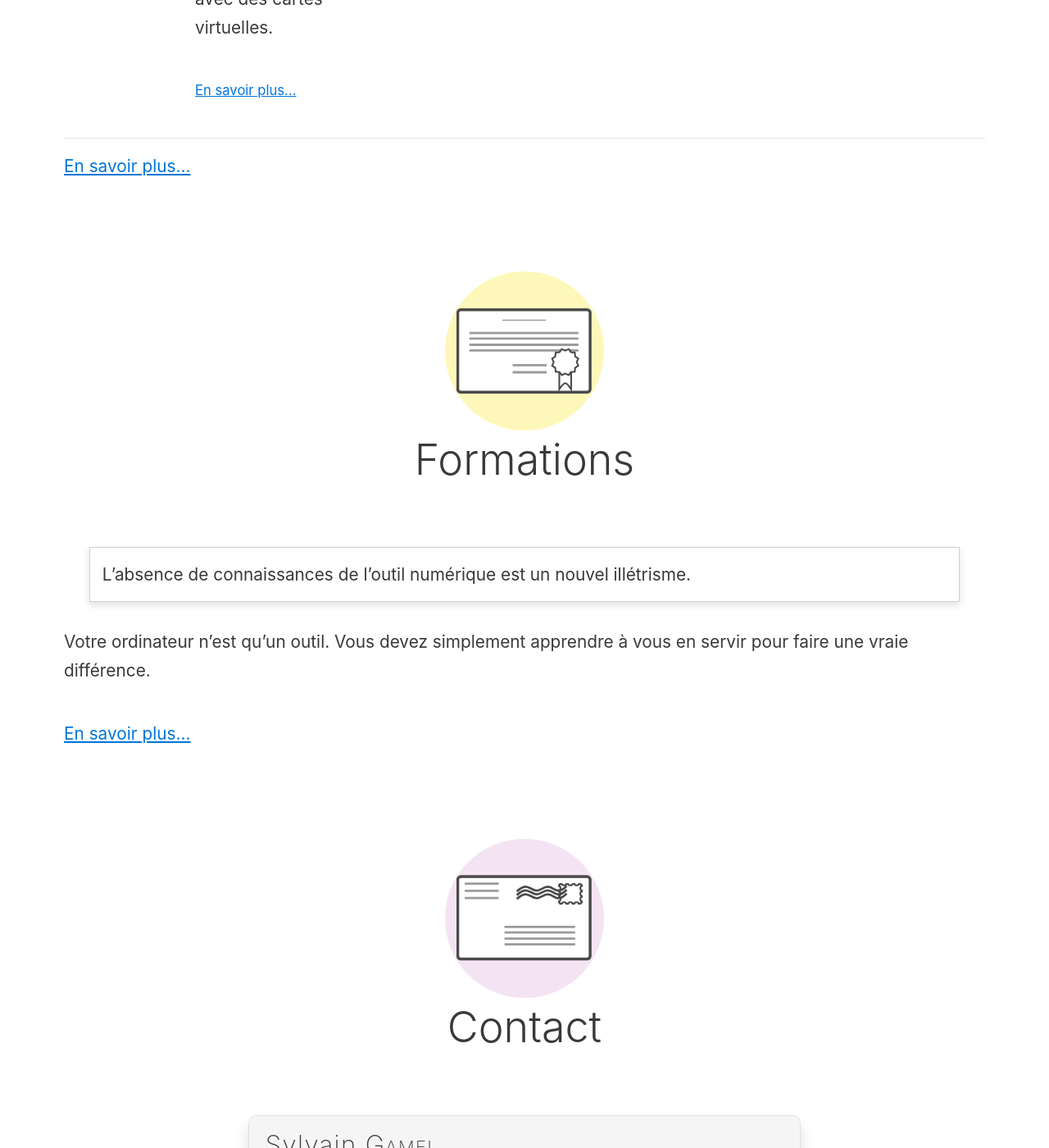
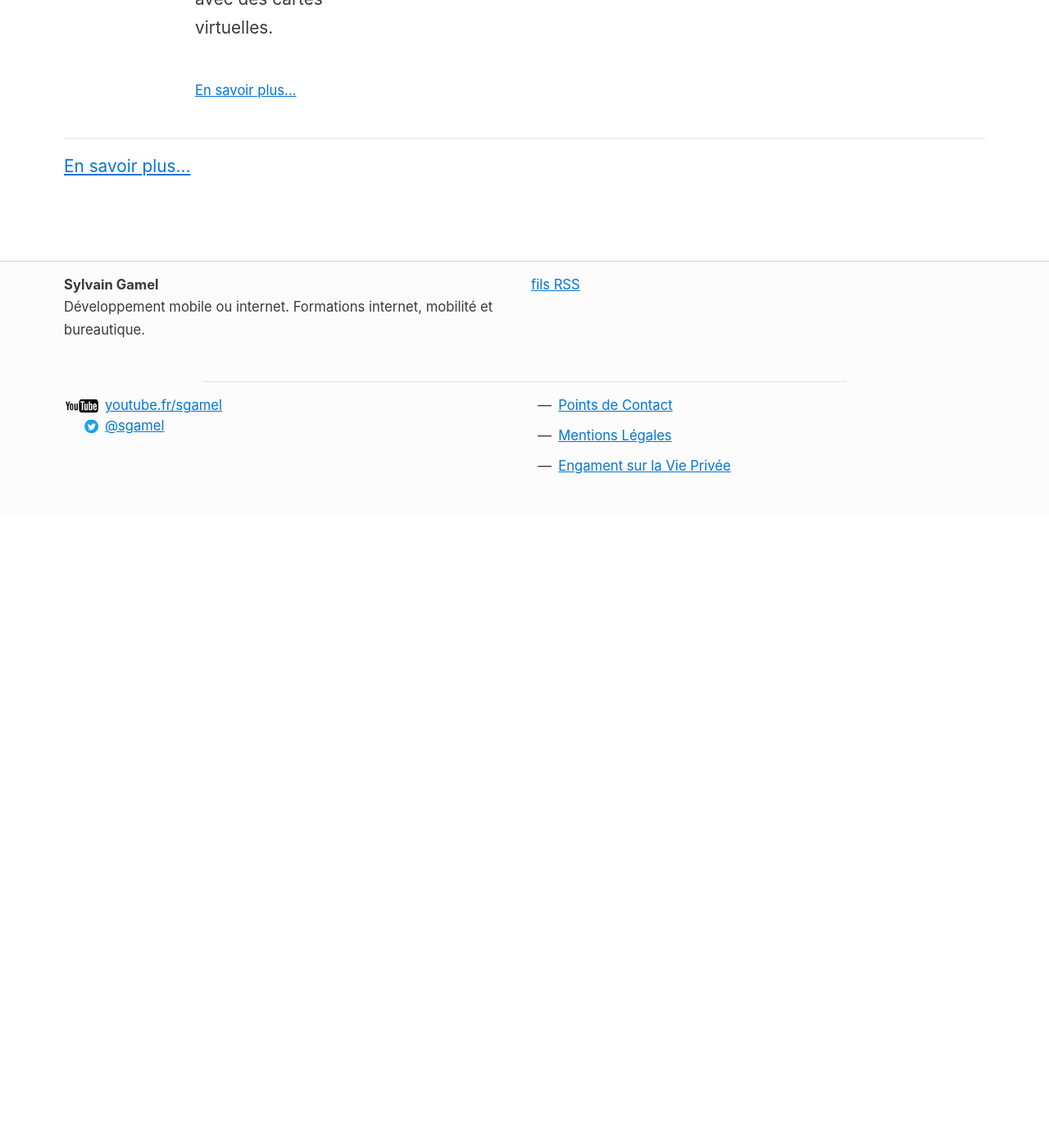
Before and after one commit to Sylvain-Gamel-fr/Sylvain-Gamel-fr.github.io, a Jekyll site: the page built from fr/index.md, in a window 1280 px wide and 1400 px high, scrolled down 2969 px. Shown: the whole window at 82% size. Built offline with Jekyll 4.4.1, drawn with Linux system fonts in a browser that asks for light colours; after the commit the page ends 3599 px from its top, so only the background shows below that; some of the changed text lies outside the part shown.

Commit message:
Simplified home page, removed contact form for home page. Removed address from display

```diff
--- a/_includes/page/footer.html
+++ b/_includes/page/footer.html
@@ -9,9 +9,6 @@
 
       <div class="col-xs-12 col-sm-6 small">
         <ul class="list-unstyled">
-          <li>
-            {% include modals/contact-link.html %}
-          </li>
           <li class="rss-subscribe">
             <a href="{{ "/feed.xml" | prepend: site.baseurl }}">fils RSS</a>
           </li>
--- a/fr/index.md
+++ b/fr/index.md
@@ -30,29 +30,3 @@ livres, application et formations.
 {% include apps/card-list.html lang=lang appList=site.data.applications type="iOS" %}
 
 [En savoir plus...](/fr/applications)
-
-
-{% include page/section-title.html
-    title="Formations"
-    src="/images/picto/section-training.svg" %}
-
-> L'absence de connaissances de l'outil numérique est un nouvel illétrisme.
-
-Votre ordinateur n'est qu'un outil.
-Vous devez simplement apprendre à vous en servir pour faire une vraie différence.
-
-[En savoir plus...](/fr/formations)
-
-{% include page/section-title.html
-    title="Contact"
-    src="/images/picto/section-mail.svg" %}
-
-{% include resume/contact-info.html %}
-
-N'hésitez pas à [me contacter](/fr/contact.html) pour plus de renseignements.
-
-<div class="text-xs-center">
-{% include modals/contact-button.html %}
-</div>
-
-{% include modals/contact-form.html %}
```
Also changed, not shown: _data/contact-info.yml (+6 -9 lines), en/index.md (+0 -21 lines).
